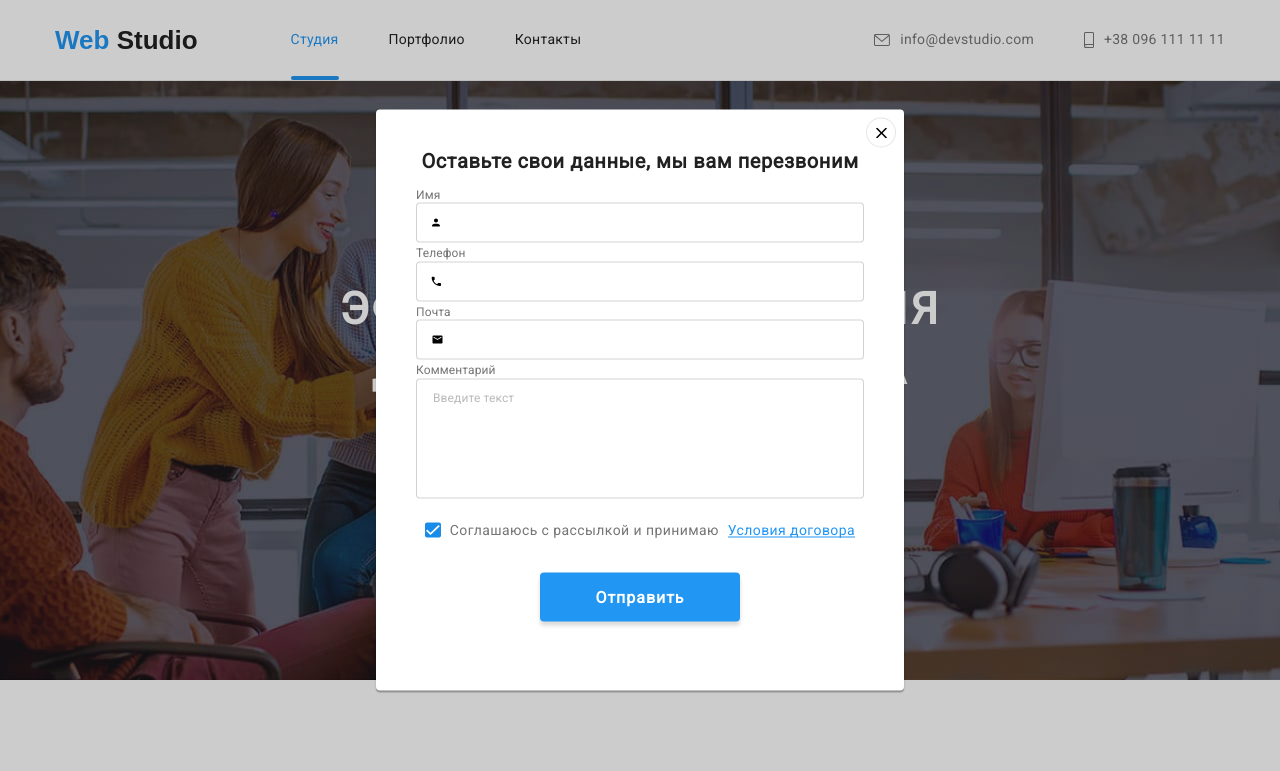
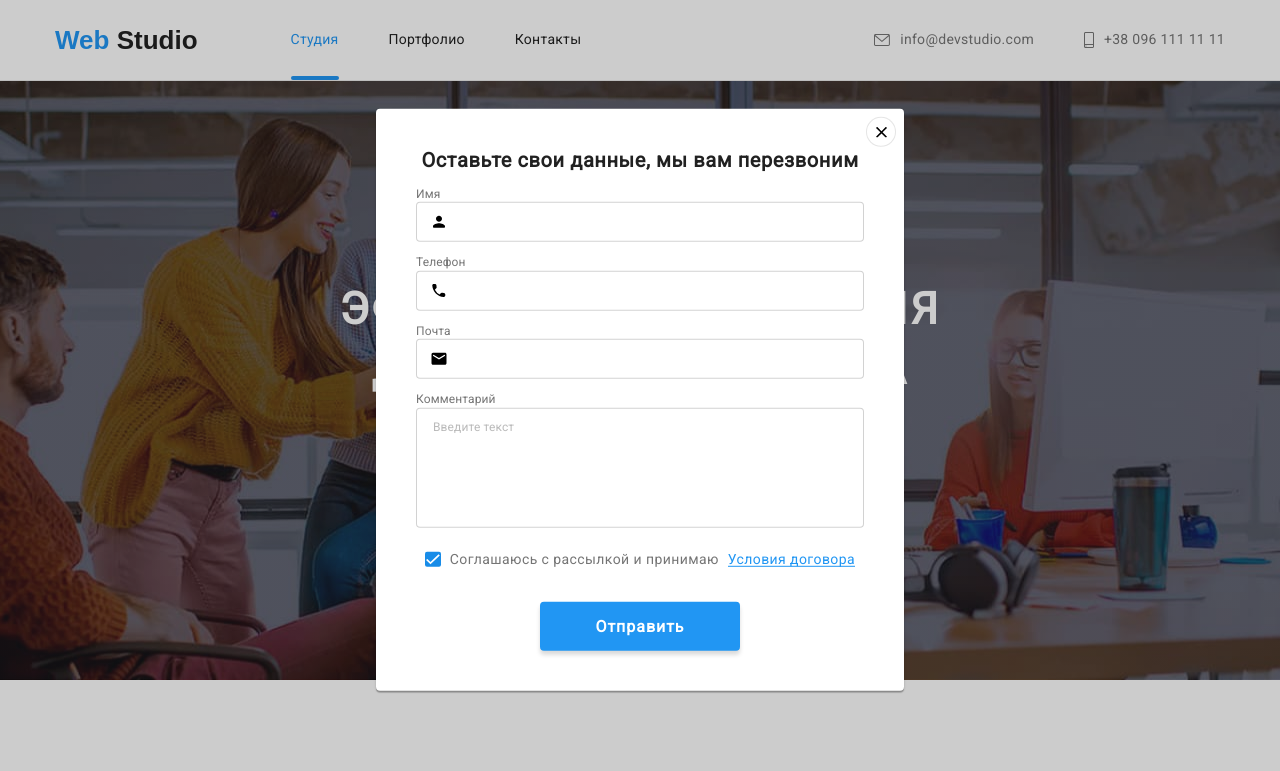
Before and after one commit to Natalja21/goit-markup-hw-06, a plain HTML site: page index.html in a window 1280 px wide. Both pictures are taken after a click on the button "Заказать услугу". Shown: the top 771 px of the page. Drawn offline with nearby package versions, Linux system fonts and the light colour scheme.

Commit message:
bug fixes

```diff
--- a/css/styles.css
+++ b/css/styles.css
@@ -747,6 +747,7 @@ img {
 }
 .modal-field {
 	position: relative;
+	margin-bottom: 10px;
 }
 .modal-input {
 	display: block;
--- a/index.html
+++ b/index.html
@@ -467,7 +467,7 @@
 			<label for="user-name" class="modal-contacts-label">Имя</label>
 			<div class="modal-field">
 			<input type="text" name="name" id="user-name" class="modal-input" autofocus required/>
-			<svg class="modal-icon" width="12" height="12">
+			<svg class="modal-icon" width="18" height="18">
 				<use href="./images/icons.svg#icon-person-black"></use>
 			</svg>
 			</div>
@@ -477,7 +477,7 @@
 				<label for="user-tel" class="modal-contacts-label">Телефон</label>
 				<div class="modal-field">
 					<input type="tel" name="tel" id="user-tel" class="modal-input" autofocus required/>
-					<svg class="modal-icon" width="13" height="13">
+					<svg class="modal-icon" width="18" height="18">
 						<use href="./images/icons.svg#icon-phone-black"></use>
 					</svg>
 				</div>
@@ -487,7 +487,7 @@
 				<label for="user-email" class="modal-contacts-label">Почта</label>
 				<div class="modal-field">
 					<input type="email" name="email" id="user-email" class="modal-input" autofocus/>
-					<svg class="modal-icon" width="15" height="12">
+					<svg class="modal-icon" width="18" height="18">
 						<use href="./images/icons.svg#icon-email-black"></use>
 					</svg>
 					</div>
```
